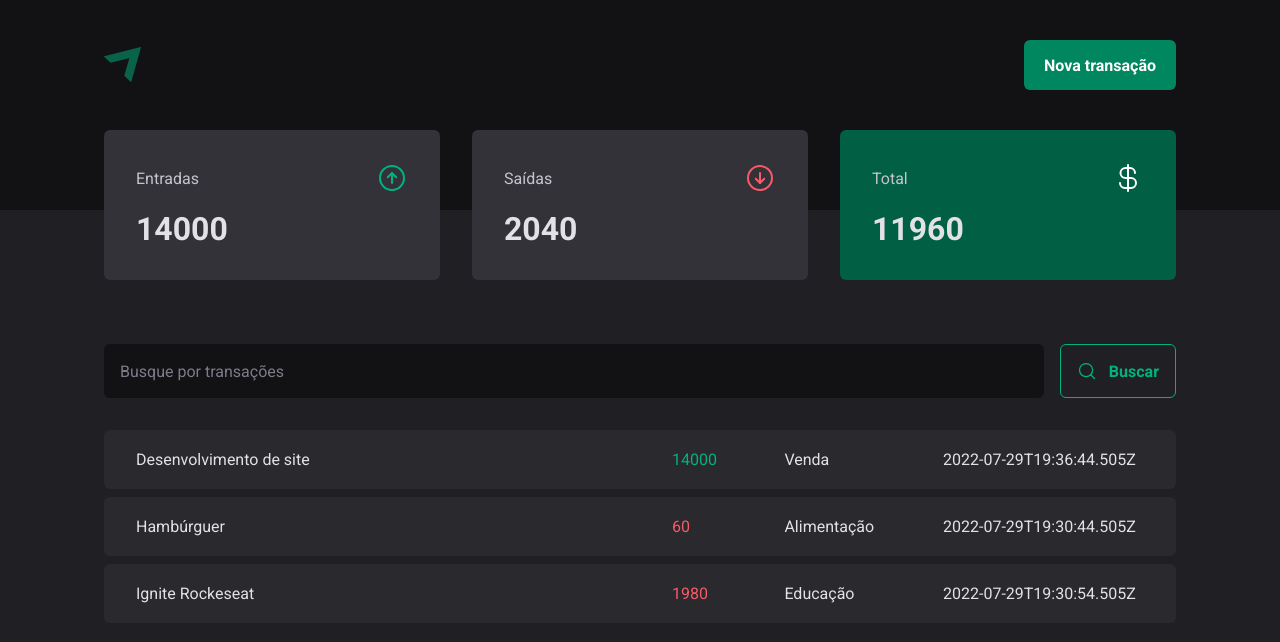
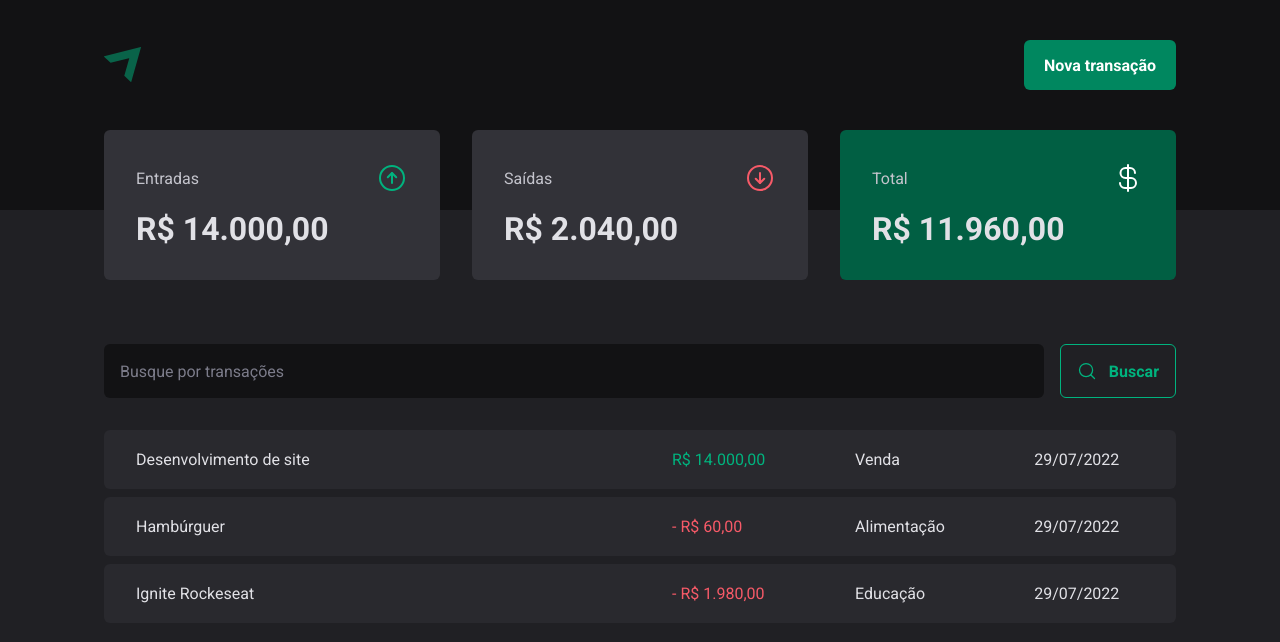
Before and after one commit to YasminFerrariDias/03-dt-money, a React (Vite) app: page / in a window 1280 px wide. Shown: the top 642 px of the page. Built offline with nearby package versions, Linux system fonts and the light colour scheme; data requests are answered from the project's data file.

Commit message:
Formatando valores

```diff
--- a/src/components/Summary/index.tsx
+++ b/src/components/Summary/index.tsx
@@ -2,6 +2,7 @@
 import { SummaryCard, SummaryContainer } from "./styled";
 import { useContext } from "react";
 import { TransactionsContext } from "../../contexts/TransactionsContex";
+import { priceFormatter } from "../../utils/formatter";
 
 export function Summary() {
   const { transactions } = useContext(TransactionsContext)
@@ -32,7 +33,7 @@
           <span>Entradas</span>
           <ArrowCircleUp size={32} color='#00b37e' />
         </header>
-        <strong>{summary.income}</strong>
+        <strong>{priceFormatter.format(summary.income)}</strong>
       </SummaryCard>
 
       <SummaryCard>
@@ -40,7 +41,7 @@
           <span>Saídas</span>
           <ArrowCircleDown size={32} color='#f75a68' />
         </header>
-        <strong>{summary.outcome}</strong>
+        <strong>{priceFormatter.format(summary.outcome)}</strong>
       </SummaryCard>
 
       <SummaryCard variant="green">
@@ -48,7 +49,7 @@
           <span>Total</span>
           <CurrencyDollar size={32} color='#fff' />
         </header>
-        <strong>{summary.total}</strong>
+        <strong>{priceFormatter.format(summary.total)}</strong>
       </SummaryCard>
     </SummaryContainer>
   )
--- a/src/pages/Transactions/index.tsx
+++ b/src/pages/Transactions/index.tsx
@@ -4,6 +4,7 @@
 import { Summary } from "../../components/Summary";
 import { PriceHighlight, TransactionsContainer, TransactionsTable } from "./styles";
 import { TransactionsContext } from "../../contexts/TransactionsContex";
+import { dateFormatter, priceFormatter } from "../../utils/formatter";
 
 export function Transactions() {
   const { transactions } = useContext(TransactionsContext)
@@ -23,10 +24,13 @@
                 <tr key={transaction.id}>
                   <td width="50%">{transaction.description}</td>
                   <td>
-                    <PriceHighlight variant={transaction.type}>{transaction.price}</PriceHighlight>
+                    <PriceHighlight variant={transaction.type}>
+                      {transaction.type == 'outcome' && '- '}
+                      {priceFormatter.format(transaction.price)}
+                    </PriceHighlight>
                   </td>
                   <td>{transaction.category}</td>
-                  <td>{transaction.createdAt}</td>
+                  <td>{dateFormatter.format(new Date(transaction.createdAt))}</td>
                 </tr>
               )
             })}
--- /dev/null
+++ b/src/utils/formatter.ts
@@ -0,0 +1,6 @@
+export const dateFormatter = new Intl.DateTimeFormat('pt-BR');
+
+export const priceFormatter = new Intl.NumberFormat('pt-BR', {
+  style: 'currency',
+  currency: 'BRL',
+});
```
